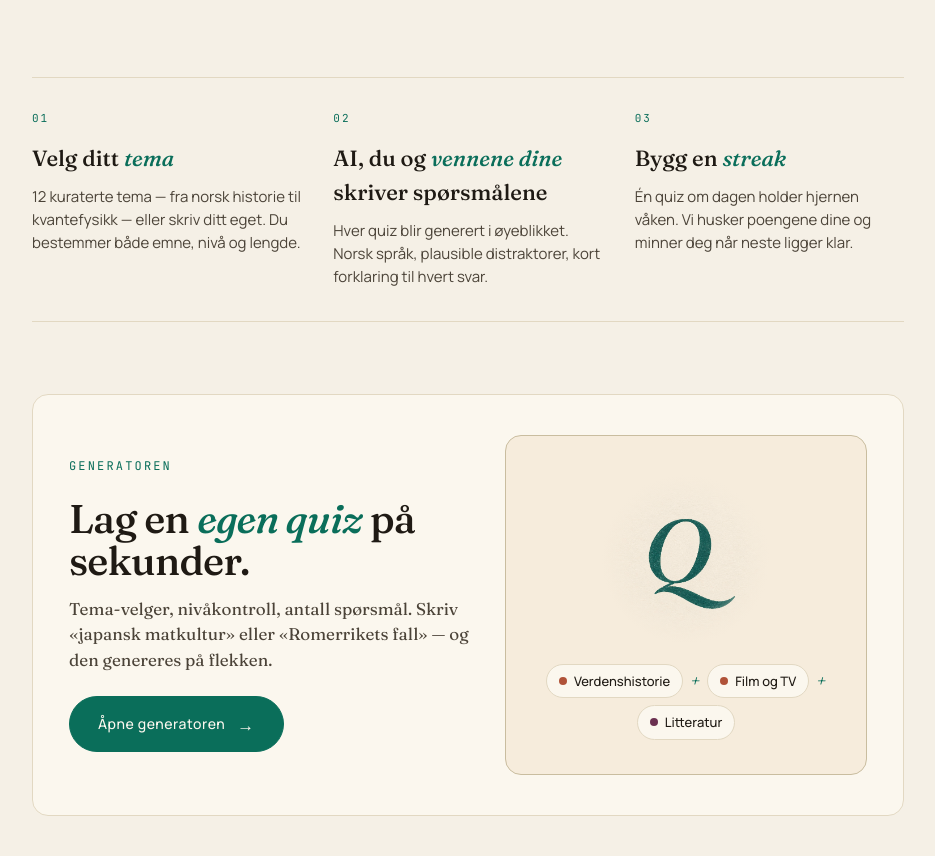
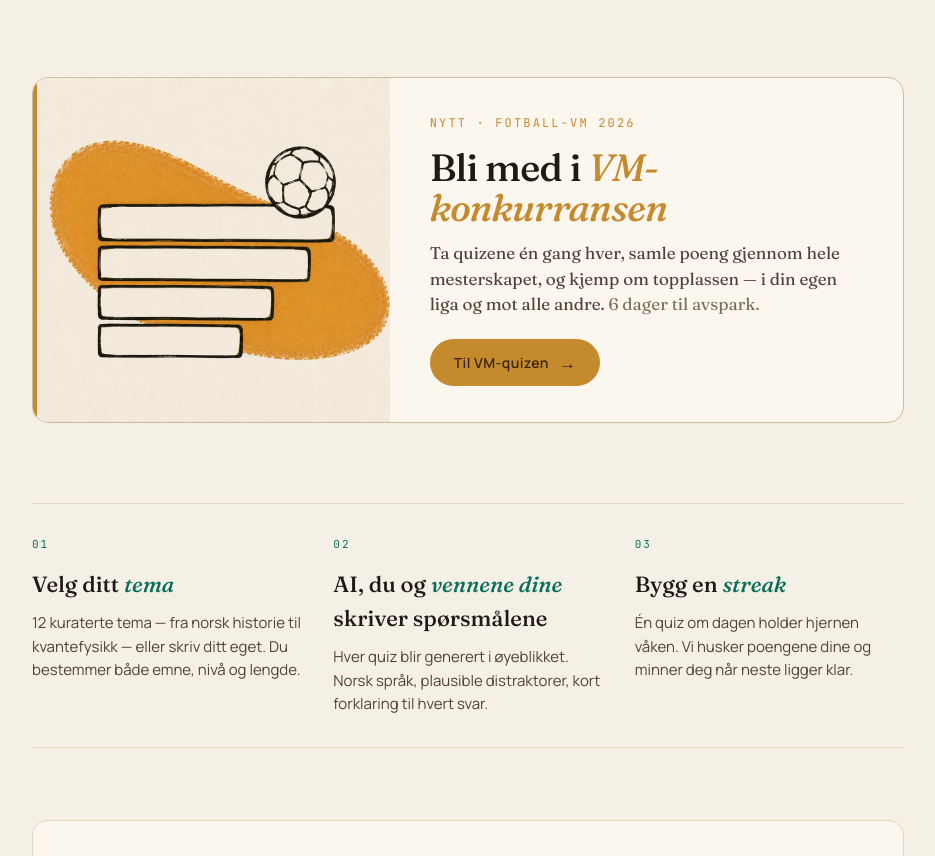
Before and after one commit to wezdeburgh123/CustomQuiz, a website: page index.html in a window 1280 px wide. Shown: the part 885-1741 px from the top of the page, without its empty margins (172-1107 px from the left). Drawn offline with nearby package versions, Linux system fonts and the light colour scheme; no server answers.

Commit message:
feat: VM-banner + menylenke på forsiden

```diff
--- a/index.html
+++ b/index.html
@@ -287,6 +287,64 @@
     background: var(--bg-deep);
   }
   .hero-image img { width: 100%; height: 100%; object-fit: cover; display: block; }
+
+  /* VM-lenke i menyen */
+  .masthead-link-vm { color: var(--spot-saffron); }
+  .masthead-link-vm:hover { color: var(--spot-saffron); border-bottom-color: var(--spot-saffron); }
+
+  /* VM-banner (event-promo, saffron) */
+  .vm-banner {
+    display: grid;
+    grid-template-columns: 0.82fr 1.18fr;
+    align-items: stretch;
+    background: var(--bg-soft);
+    border: 0.5px solid var(--rule-strong);
+    border-radius: var(--r-card);
+    overflow: hidden;
+    text-decoration: none;
+    margin-bottom: 80px;
+    position: relative;
+    transition: border-color 200ms ease, transform 200ms ease;
+  }
+  .vm-banner::before {
+    content: "";
+    position: absolute; left: 0; top: 0; bottom: 0;
+    width: 4px; background: var(--spot-saffron); z-index: 3;
+  }
+  .vm-banner:hover { border-color: var(--spot-saffron); transform: translateY(-2px); }
+  .vm-banner:hover .vm-banner-img img { transform: scale(1.03); }
+  .vm-banner-img { overflow: hidden; background: var(--bg-deep); min-height: 230px; }
+  .vm-banner-img img { width: 100%; height: 100%; object-fit: cover; display: block; transition: transform 320ms ease; }
+  .vm-banner-text { padding: 36px 40px; display: flex; flex-direction: column; justify-content: center; }
+  .vm-banner-eyebrow {
+    font-family: var(--font-mono); font-size: 12px; letter-spacing: 0.18em;
+    text-transform: uppercase; color: var(--spot-saffron); margin-bottom: 16px;
+    display: inline-flex; align-items: center; gap: 8px;
+  }
+  .vm-banner-text h2 {
+    font-family: var(--font-display); font-weight: 500;
+    font-size: clamp(27px, 3.4vw, 38px); line-height: 1.05; letter-spacing: -0.02em;
+    color: var(--ink); margin-bottom: 12px; font-variation-settings: "opsz" 96;
+  }
+  .vm-banner-text h2 em { font-style: italic; color: var(--spot-saffron); }
+  .vm-banner-text p {
+    font-family: var(--font-display); font-size: 17px; color: var(--ink-soft);
+    line-height: 1.5; margin-bottom: 22px; max-width: 460px;
+  }
+  .vm-banner-text p .vm-count { color: var(--ink-mute); }
+  .vm-banner-cta {
+    display: inline-flex; align-items: center; gap: 10px; align-self: flex-start;
+    padding: 13px 24px; background: var(--spot-saffron); color: #3A2607;
+    border-radius: var(--r-pill); font-family: var(--font-sans); font-size: 14px;
+    font-weight: 600; letter-spacing: 0.03em; transition: filter 180ms ease;
+  }
+  .vm-banner:hover .vm-banner-cta { filter: brightness(0.94); }
+  .vm-banner-cta .btn-arrow { font-family: var(--font-display); font-size: 17px; line-height: 1; }
+  @media (max-width: 720px) {
+    .vm-banner { grid-template-columns: 1fr; }
+    .vm-banner-img { order: -1; min-height: 0; aspect-ratio: 16/9; }
+    .vm-banner-text { padding: 28px 24px; }
+  }
 
   /* CTA */
   .btn {
@@ -830,6 +888,8 @@
     <nav class="masthead-meta">
       <a href="arkiv.html" class="masthead-link">Arkivet</a>
       <span class="masthead-sep">·</span>
+      <a href="vm.html" class="masthead-link masthead-link-vm">VM 2026</a>
+      <span class="masthead-sep">·</span>
       <span>Daglig quiz · Norsk</span>
     </nav>
   </header>
@@ -846,6 +906,17 @@
       <img id="hero-img" src="IMG/hero.jpg" alt="Kategori-illustrasjon fra Allmennkunnskap">
     </div>
   </section>
+
+  <!-- VM-BANNER -->
+  <a class="vm-banner" href="vm.html" aria-label="Bli med i VM-quizen 2026">
+    <div class="vm-banner-img"><img id="vm-banner-img" src="IMG/vm-nasjoner.jpg" alt=""></div>
+    <div class="vm-banner-text">
+      <div class="vm-banner-eyebrow">Nytt · Fotball-VM 2026</div>
+      <h2>Bli med i <em>VM-konkurransen</em></h2>
+      <p>Ta quizene én gang hver, samle poeng gjennom hele mesterskapet, og kjemp om topplassen — i din egen liga og mot alle andre. <span class="vm-count" id="vm-banner-count">Avspark 11. juni.</span></p>
+      <span class="vm-banner-cta">Til VM-quizen <span class="btn-arrow">→</span></span>
+    </div>
+  </a>
 
   <!-- THREE-UP -->
   <section class="three-up">
@@ -1104,6 +1175,29 @@
     if (el) el.src = 'IMG/kategori-' + valgt + '.jpg';
   })();
 
+  // Tilfeldig VM-bilde i banneren ved hver innlasting + nedtelling til avspark
+  (function () {
+    var vmBilder = [
+      'vm-nasjoner', 'vm-vertsbyer', 'vm-kvalik', 'vm-historie',
+      'vm-legender', 'vm-gruppespill-1', 'vm-16-del', 'vm-hero'
+    ];
+    var pick = vmBilder[Math.floor(Math.random() * vmBilder.length)];
+    var img = document.getElementById('vm-banner-img');
+    if (img) img.src = 'IMG/' + pick + '.jpg';
+
+    var c = document.getElementById('vm-banner-count');
+    if (c) {
+      var start = new Date('2026-06-11T18:00:00+02:00').getTime();
+      var diff = start - Date.now();
+      if (diff > 0) {
+        var d = Math.ceil(diff / 86400000);
+        c.textContent = d === 1 ? 'Avspark i morgen.' : d + ' dager til avspark.';
+      } else {
+        c.textContent = 'VM er i gang.';
+      }
+    }
+  })();
+
   // Generator-animasjon: logo males inn, så tre tema som stadig veksles ut
   (function () {
     var temaer = [
```
